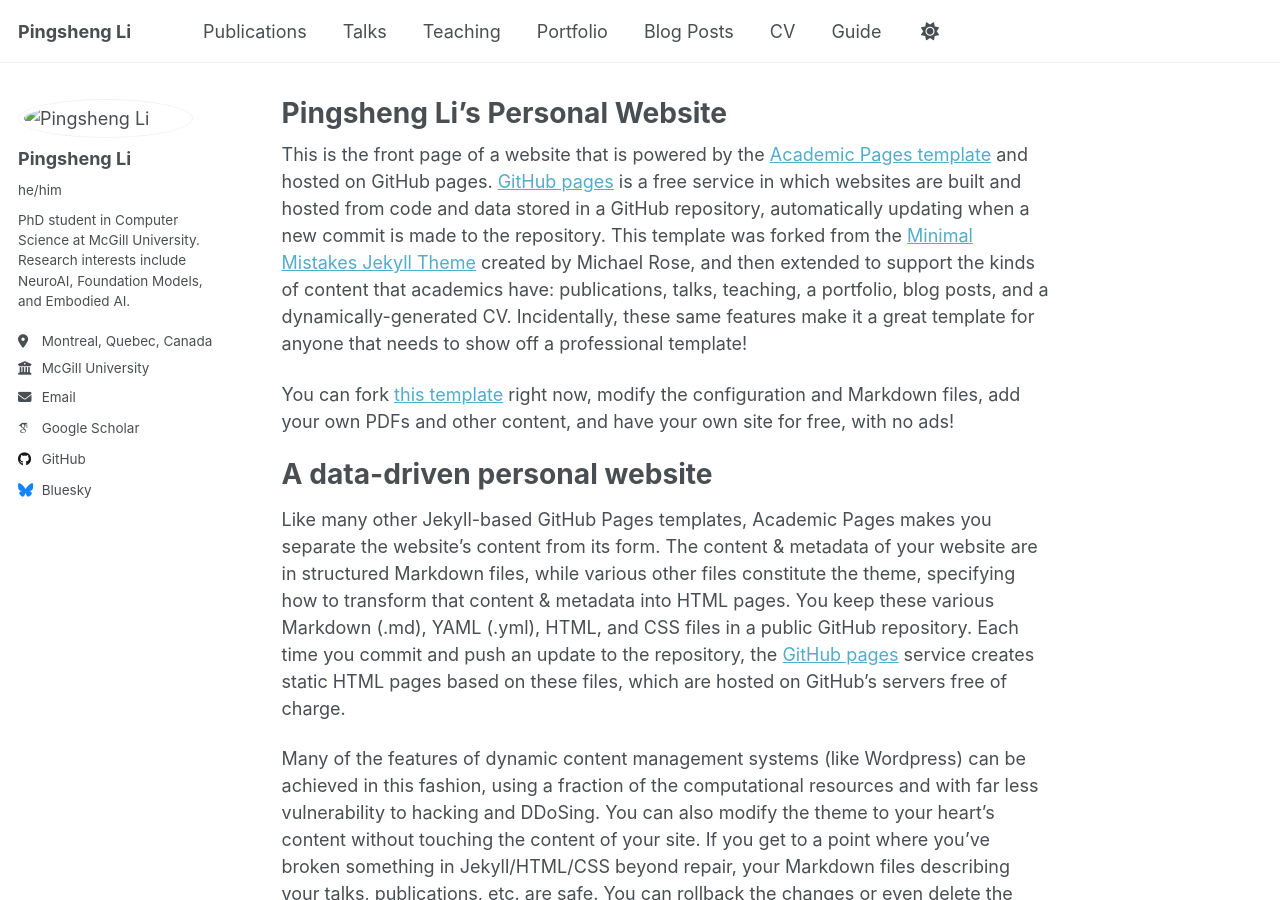
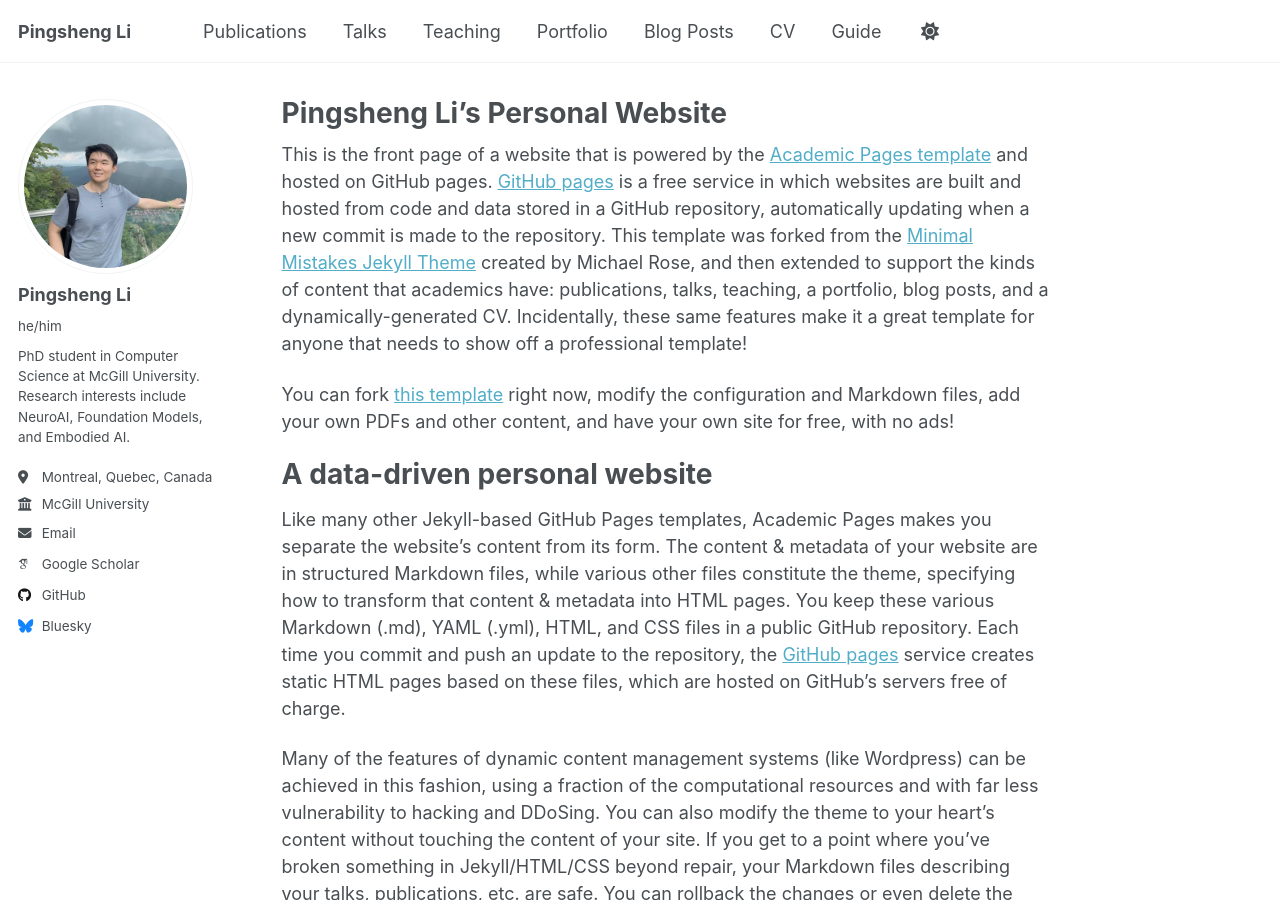
Before and after one commit to Pingsheng-NeuroAI/Pingsheng-NeuroAI.github.io, a Jekyll site: the page built from _pages/about.md, in a window 1280 px wide and 900 px high. Built offline with Jekyll 4.4.1, drawn with Linux system fonts in a browser that asks for light colours; some web fonts are replaced; a script that is not in the unit is left out.

Commit message:
Test Changes

```diff
--- a/_config.yml
+++ b/_config.yml
@@ -22,7 +22,7 @@ repository               : "Pingsheng-NeuroAI/Pingsheng-NeuroAI.github.io"
 #               Additional customization can be done by editing /_includes/author-profile.html
 author:
   # Biographic information
-  avatar           : "images/pingsheng_profile.jpg"
+  avatar           : "pingsheng_profile.jpg"
   name             : "Pingsheng Li"
   pronouns         : "he/him"
   bio              : "PhD student in Computer Science at McGill University. Research interests include NeuroAI, Foundation Models, and Embodied AI."
```
